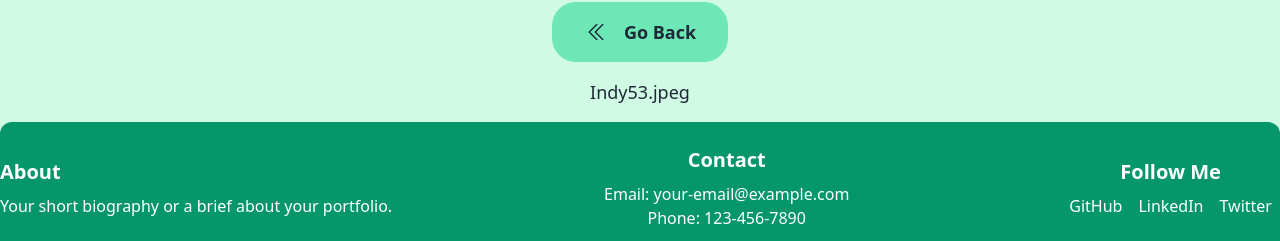
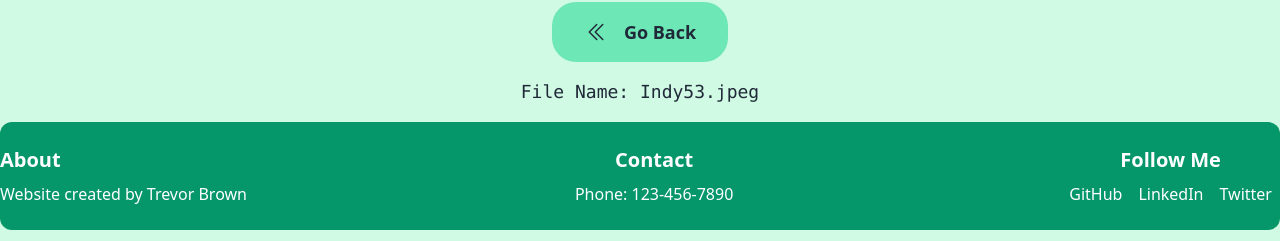
Before and after one commit to tbrown034/indy-photo-page, a Next.js app: page / in a window 1280 px wide. Shown: the part 1426-1667 px from the top of the page. Built offline with nearby package versions, Linux system fonts and the light colour scheme.

Commit message:
pre deployment after fixes

```diff
--- a/app/Components/Landing/Hero.jsx
+++ b/app/Components/Landing/Hero.jsx
@@ -7,7 +7,7 @@ export default function Hero() {
       <div className="sm:text-center">
         <h1 className="text-6xl font-bold ">Meet Indy</h1>
         <h2 className="text-3xl font-semibold ">
-          He's the Goodest Boy in the Whole Wide World.
+          He&apos;s the Goodest Boy in the Whole Wide World.
         </h2>{" "}
       </div>
 
--- a/app/Components/RandomPhoto/Holder.jsx
+++ b/app/Components/RandomPhoto/Holder.jsx
@@ -53,7 +53,7 @@ export default function Holder() {
         <LeftIcon />
         <p className="text-lg font-semibold">Go Back</p>
       </button>
-      <p className="text-lg font-medium">{fileName}</p>
+      <code className="text-lg font-medium">File Name: {fileName}</code>
     </section>
   );
 }
--- a/app/UI/Footer.jsx
+++ b/app/UI/Footer.jsx
@@ -4,17 +4,17 @@ export default function Footer() {
       <div className="container flex flex-col items-center justify-between mx-auto md:flex-row">
         <div className="mb-4 text-center md:text-left md:mb-0">
           <h3 className="mb-2 text-xl font-bold">About</h3>
-          <p>Your short biography or a brief about your portfolio.</p>
+          <p>Website created by Trevor Brown</p>
         </div>
         <div className="mb-4 text-center md:mb-0">
           <h3 className="mb-2 text-xl font-bold">Contact</h3>
-          <p>Email: your-email@example.com</p>
+
           <p>Phone: 123-456-7890</p>
         </div>
         <div className="text-center">
           <h3 className="mb-2 text-xl font-bold">Follow Me</h3>
           <a
-            href="https://github.com/username"
+            href="https://github.com/tbrown034"
             target="_blank"
             rel="noopener noreferrer"
             className="mx-2"
@@ -22,7 +22,7 @@ export default function Footer() {
             GitHub
           </a>
           <a
-            href="https://linkedin.com/in/username"
+            href="https://www.linkedin.com/in/trevorabrown/"
             target="_blank"
             rel="noopener noreferrer"
             className="mx-2"
@@ -30,7 +30,7 @@ export default function Footer() {
             LinkedIn
           </a>
           <a
-            href="https://twitter.com/username"
+            href="https://twitter.com/tbrownOKC"
             target="_blank"
             rel="noopener noreferrer"
             className="mx-2"
```
